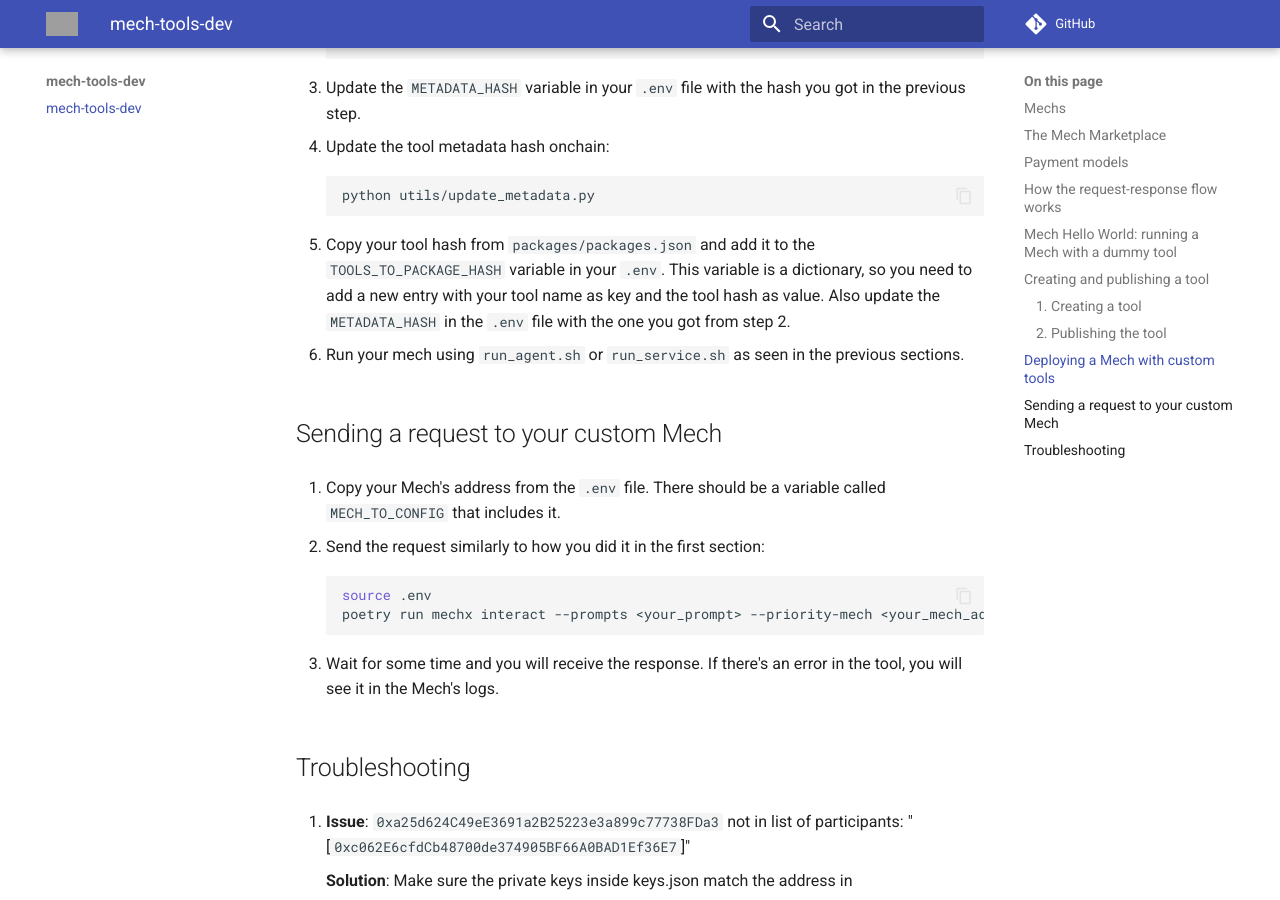
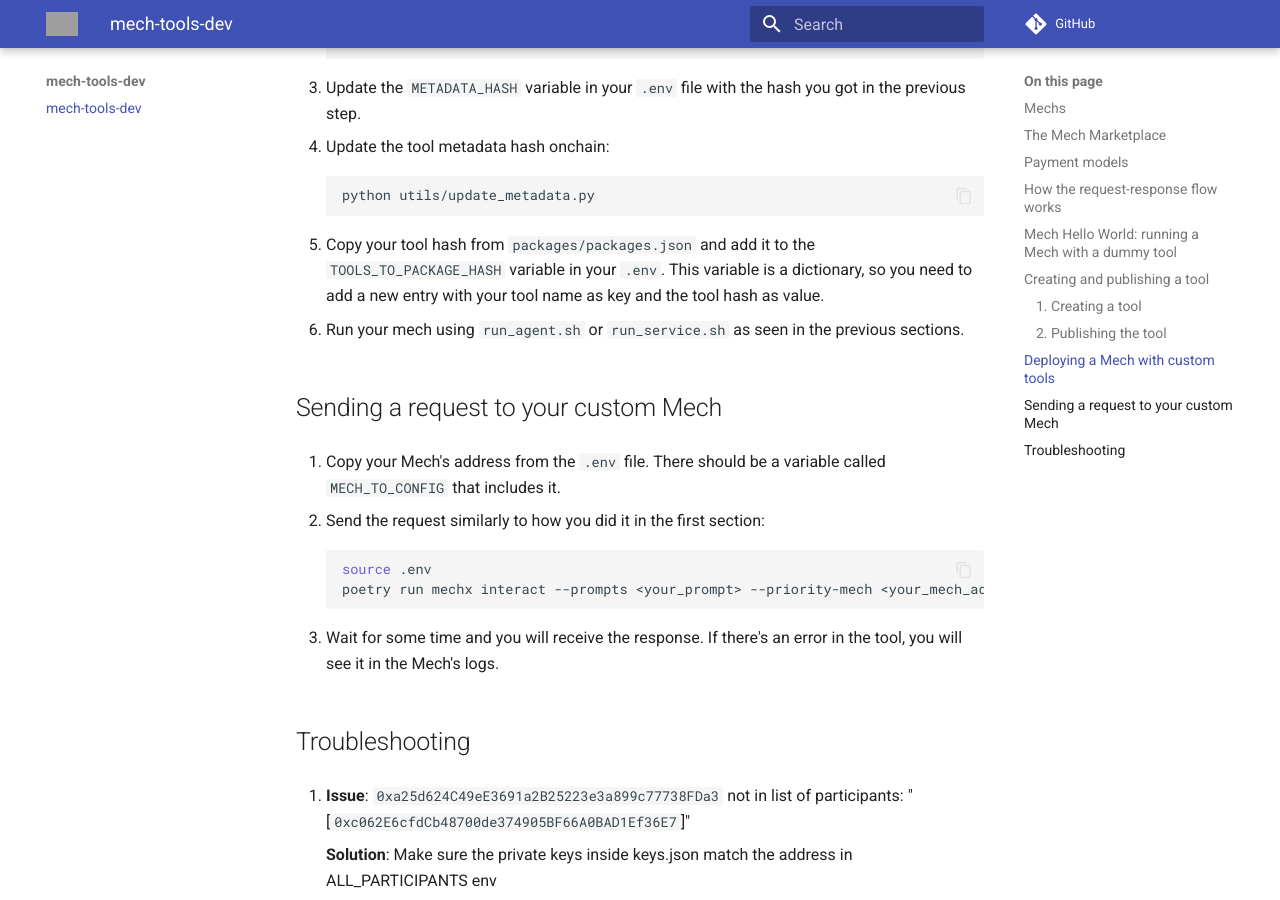
Before and after one commit to valory-xyz/mech-tools-dev, an MkDocs documentation site: the page built from docs/index.md, in a window 1280 px wide and 900 px high, scrolled down 7989 px. Built offline with MkDocs 1.6.1 and Material for MkDocs 9.7.7, drawn with Linux system fonts in a browser that asks for light colours; comment, search, counter and statistics services are not loaded; grey boxes are pictures that could not be loaded.

Commit message:
fix: docs

````diff
--- a/docs/index.md
+++ b/docs/index.md
@@ -338,10 +338,8 @@ In order to test a tool you developed, let's update the Mech you created in the
     python utils/update_metadata.py
     ```
 
-
 5. Copy your tool hash from `packages/packages.json` and add it to the `TOOLS_TO_PACKAGE_HASH` variable in your `.env`.
    This variable is a dictionary, so you need to add a new entry with your tool name as key and the tool hash as value.
-   Also update the `METADATA_HASH` in the `.env` file with the one you got from step 2.
 
 
 6. Run your mech using `run_agent.sh` or `run_service.sh` as seen in the previous sections.
````
